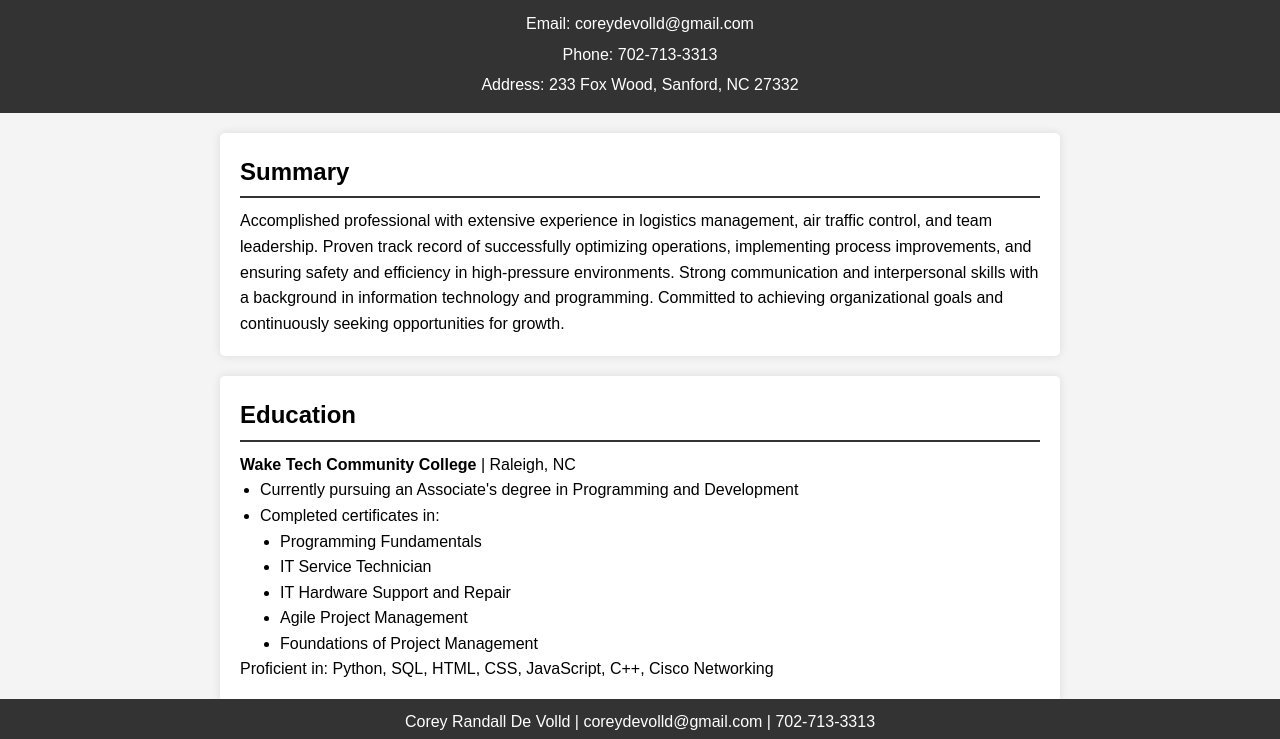
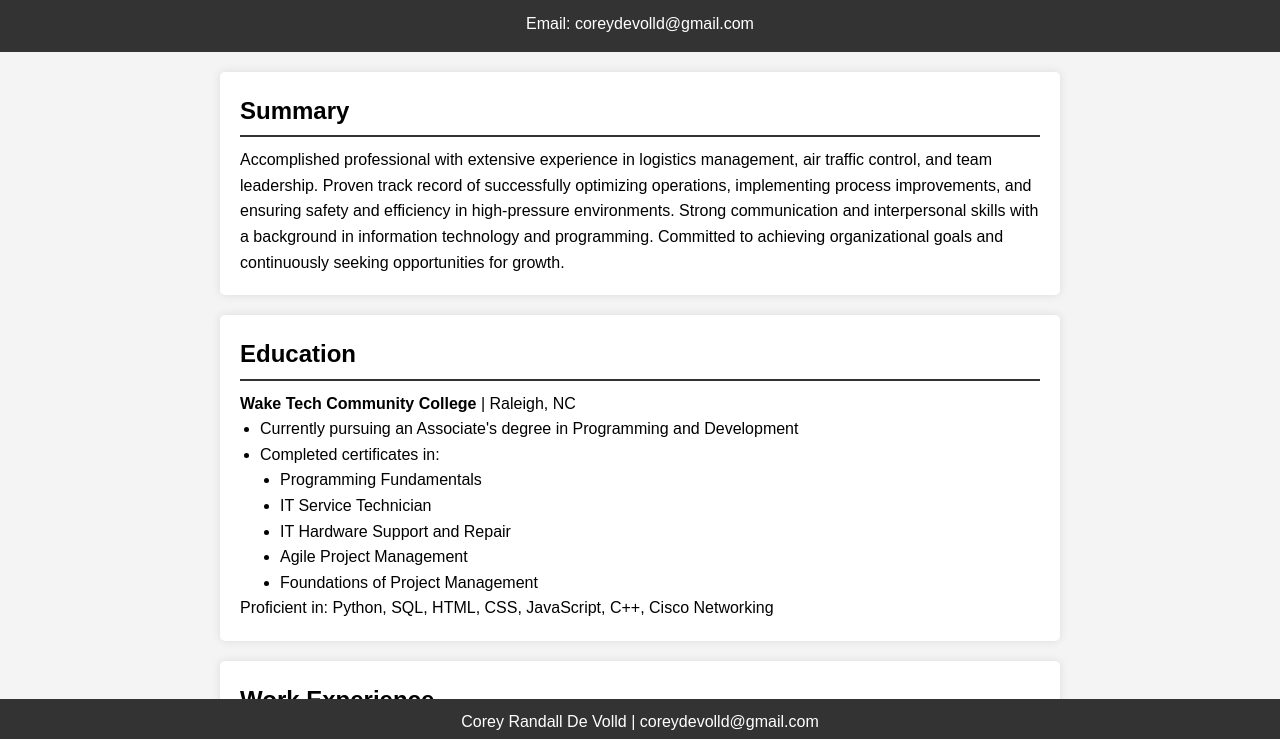
Before and after one commit to coreyrandall/self, a plain HTML site: page index.html in a window 1280 px wide. Shown: the part 55-794 px from the top of the page. Drawn offline with Linux system fonts and the light colour scheme; a script that the page names is missing.

Commit message:
Update index.html

```diff
--- a/index.html
+++ b/index.html
@@ -10,8 +10,6 @@
     <header>
         <h1>Corey Randall De Volld</h1>
         <p>Email: <a href="mailto:coreydevolld@gmail.com">coreydevolld@gmail.com</a></p>
-        <p>Phone: 702-713-3313</p>
-        <p>Address: 233 Fox Wood, Sanford, NC 27332</p>
     </header>
 
     <section id="summary">
@@ -83,7 +81,7 @@
     </section>
 
     <footer>
-        <p>Corey Randall De Volld | <a href="mailto:coreydevolld@gmail.com">coreydevolld@gmail.com</a> | 702-713-3313</p>
+        <p>Corey Randall De Volld | <a href="mailto:coreydevolld@gmail.com">coreydevolld@gmail.com</a></p>
     </footer>
 
     <script src="script.js"></script>
```
